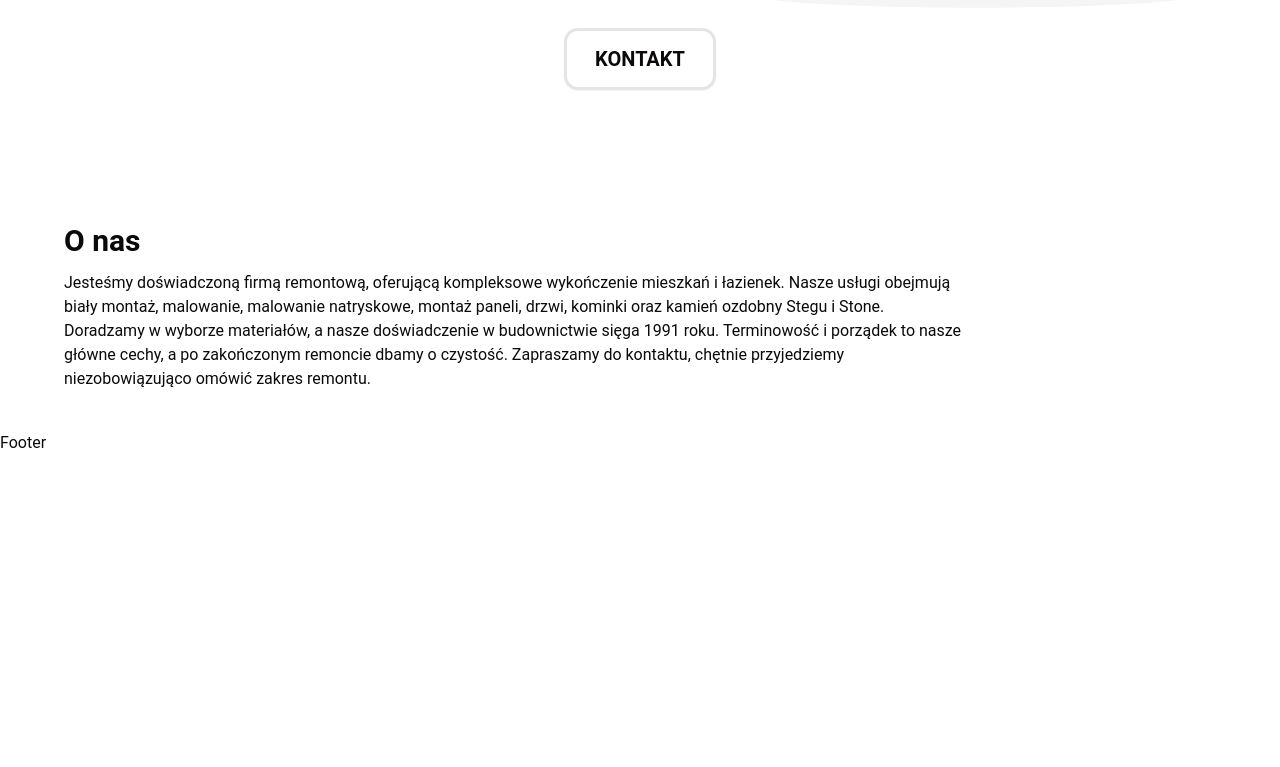
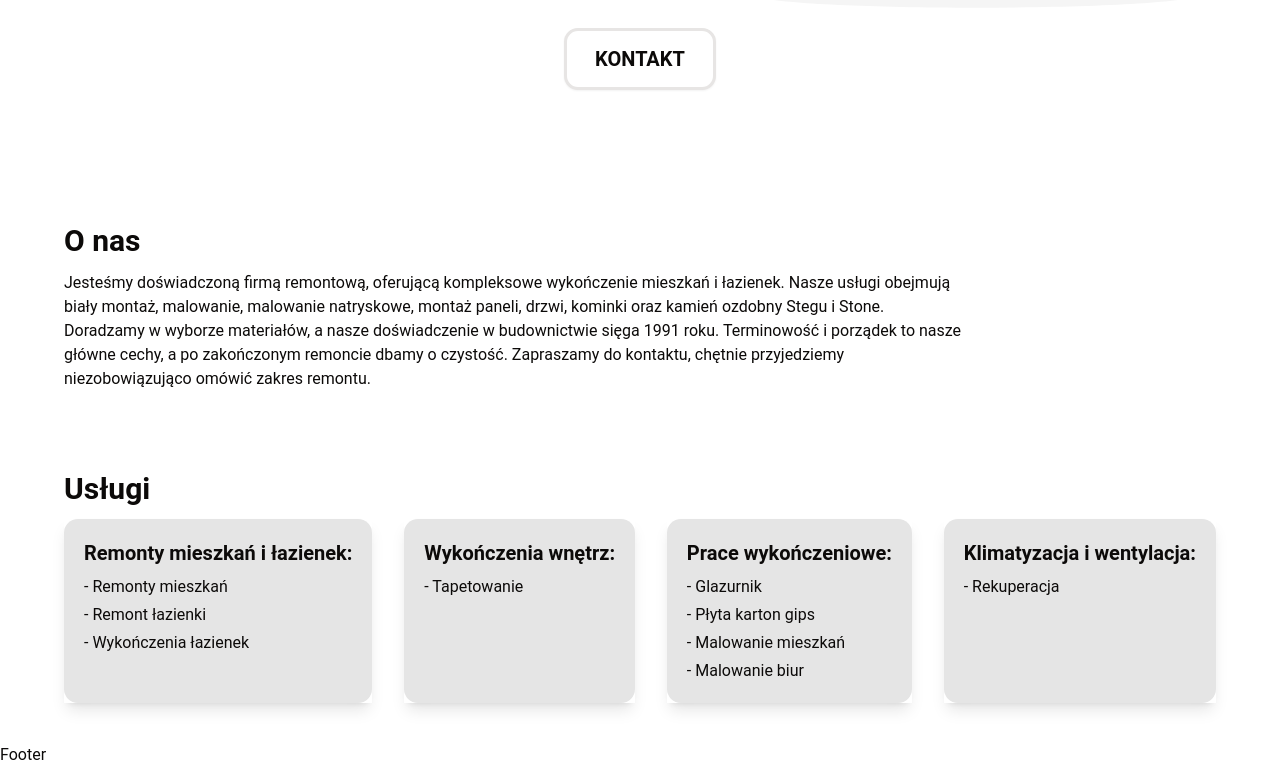
Before and after one commit to PeterPoterek/tww-ts, a React (Vite) app in the folder client/: page / in a window 1280 px wide. Shown: the part 617-1384 px from the top of the page. Before the commit the page ends 1072 px from the top, so only its background shows below. Built offline with nearby package versions, Linux system fonts and the light colour scheme.

Commit message:
minor changes

```diff
--- a/client/src/index.css
+++ b/client/src/index.css
@@ -61,7 +61,3 @@
 body {
   font-family: "Roboto", sans-serif;
 }
-
-h1 {
-  /* font-family: "Bebas Neue"; */
-}
--- a/client/src/pages/main/LandingPage.tsx
+++ b/client/src/pages/main/LandingPage.tsx
@@ -6,7 +6,7 @@ const LandingPage = () => {
   return (
     <section id="landing" className="pt-[2rem] md:pt-[4rem] max-w-6xl mx-auto h-screen flex">
       <div className="flex flex-col gap-3 md:gap-5 justify-center items-center p-5">
-        <h1 className="text-center text-2xl  md:text-4xl xl:text-5xl font-bold uppercase tracking-tighter	">Technologia Wykonania Wnętrz</h1>
+        <h1 className="text-center text-2xl md:text-4xl xl:text-5xl font-bold uppercase tracking-tighter	">Technologia Wykonania Wnętrz</h1>
         <div className="flex flex-col text-center sm:text-left sm:flex-row justify-center items-center gap-2 md:gap-5">
           <div className="md:max-w-[920px] flex flex-col gap-2 md:gap-4">
             <p className="font-bold text-sm md:text-xl xl:text-2xl">Profesjonalne remonty, doskonała jakość, zadowoleni klienci.</p>
--- a/client/src/pages/main/MainPage.tsx
+++ b/client/src/pages/main/MainPage.tsx
@@ -1,11 +1,14 @@
-import AboutSection from "./AboutSection";
+import AboutSection from "./AboutSection/AboutSection";
 import LandingPage from "./LandingPage";
+import ServicesSection from "./ServicesSection/ServicesSection";
 const MainPage = () => {
   return (
     <>
       <LandingPage />
 
       <AboutSection />
+
+      <ServicesSection />
     </>
   );
 };
--- /dev/null
+++ b/client/src/pages/main/ServicesSection/ServicesList.tsx
@@ -0,0 +1,21 @@
+interface ServicesListProps {
+  label: string;
+  services: string[];
+}
+
+const ServicesList = ({ label, services }: ServicesListProps) => {
+  return (
+    <div className="flex shadow-lg">
+      <div className="flex flex-col bg-neutral-200 p-5 rounded-md gap-2">
+        <h3 className="text-xl font-bold">{label}:</h3>
+        <ul className="flex flex-col gap-1">
+          {services.map((service) => {
+            return <li className="text-base">- {service}</li>;
+          })}
+        </ul>
+      </div>
+    </div>
+  );
+};
+
+export default ServicesList;
--- /dev/null
+++ b/client/src/pages/main/ServicesSection/ServicesSection.tsx
@@ -0,0 +1,40 @@
+import ServicesList from "./ServicesList";
+
+const ServicesSection = () => {
+  const servicesData = [
+    {
+      label: "Remonty mieszkań i łazienek",
+      services: ["Remonty mieszkań", "Remont łazienki", "Wykończenia łazienek"],
+    },
+    {
+      label: "Wykończenia wnętrz",
+      services: ["Tapetowanie"],
+    },
+    {
+      label: "Prace wykończeniowe",
+      services: ["Glazurnik", "Płyta karton gips", "Malowanie mieszkań", "Malowanie biur"],
+    },
+    {
+      label: "Klimatyzacja i wentylacja",
+      services: ["Rekuperacja"],
+    },
+  ];
+
+  return (
+    <section id="services" className="p-5 pt-10 pb-10">
+      <div className="max-w-6xl mx-auto">
+        <div className="flex flex-col justify-center gap-3">
+          <h2 className="text-2xl md:text-2xl xl:text-3xl font-bold">Usługi</h2>
+
+          <div className="flex gap-3 justify-between">
+            {servicesData.map((service) => (
+              <ServicesList key={service.label} label={service.label} services={service.services} />
+            ))}
+          </div>
+        </div>
+      </div>
+    </section>
+  );
+};
+
+export default ServicesSection;
```
Also changed, not shown: client/src/pages/main/AboutSection/AboutSection.tsx (renamed from client/src/pages/main/AboutSection.tsx).
